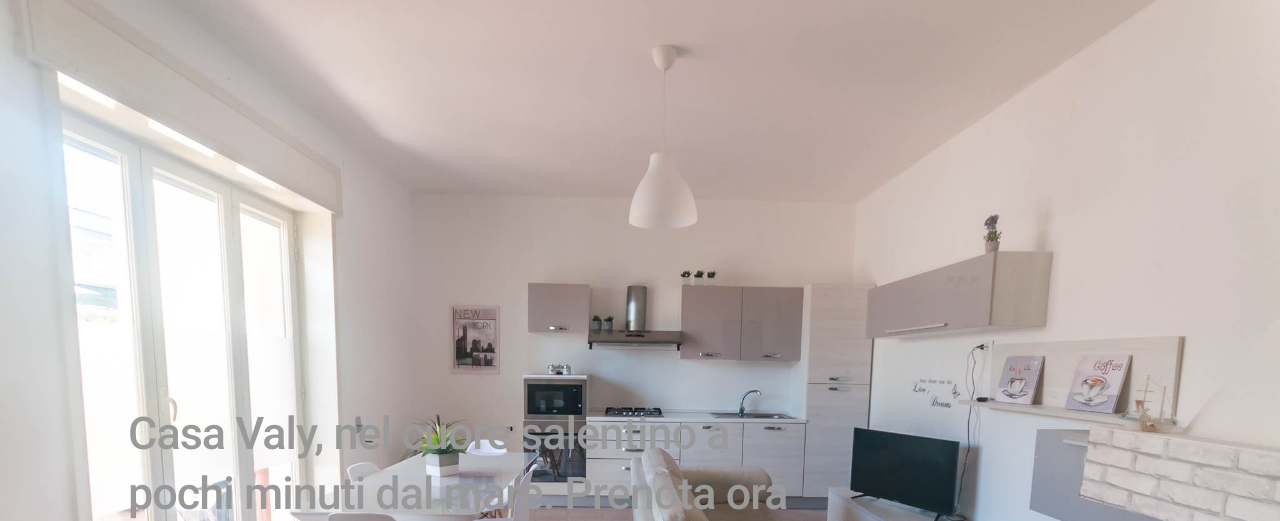
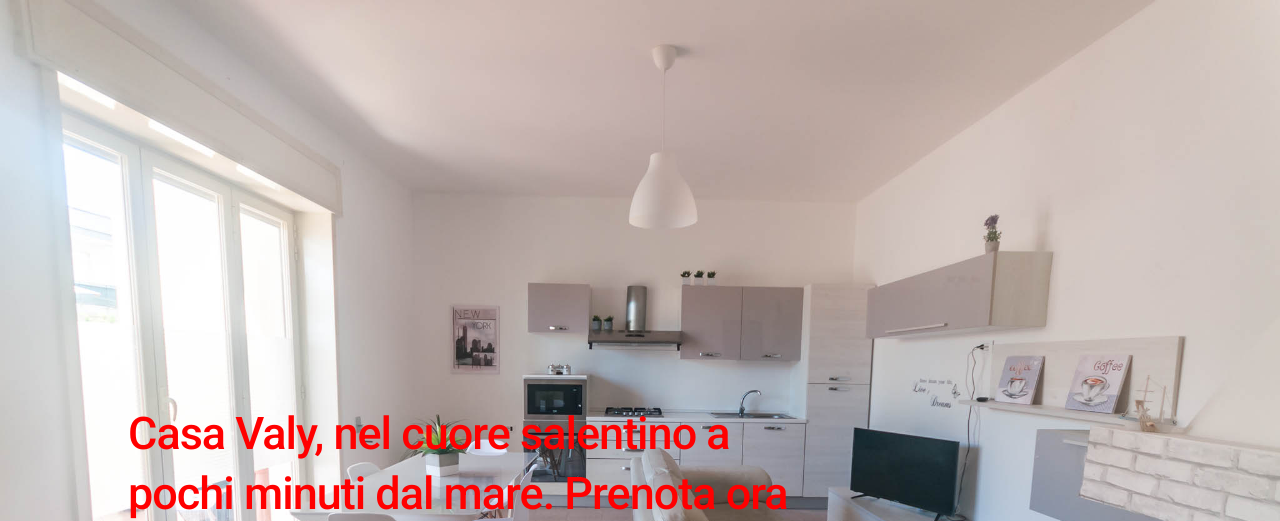
Before and after one commit to salentu/salentu.estate, a plain HTML site: page index.html in a window 1280 px wide. Shown: the top 521 px of the page. Drawn offline with nearby package versions, Linux system fonts and the light colour scheme; files that its build step writes are made by us from their sources; files whose address does not match are found by name.

Commit message:
change main text color

```diff
--- a/assets/sass/01-content.scss
+++ b/assets/sass/01-content.scss
@@ -10,10 +10,10 @@
 
 // Colors
 $color-background		: #141414;
-$color-text				: #999999;
+$color-text				: #ff0000;
 $color-text-link		: #CCCCCC;
 $color-text-link-hover	: #FFFFFF;
-$color-icon				: #999999;
+$color-icon				: #ff0000;
 $color-icon-hover		: #FFFFFF;
 
 // Breakpoints
```
